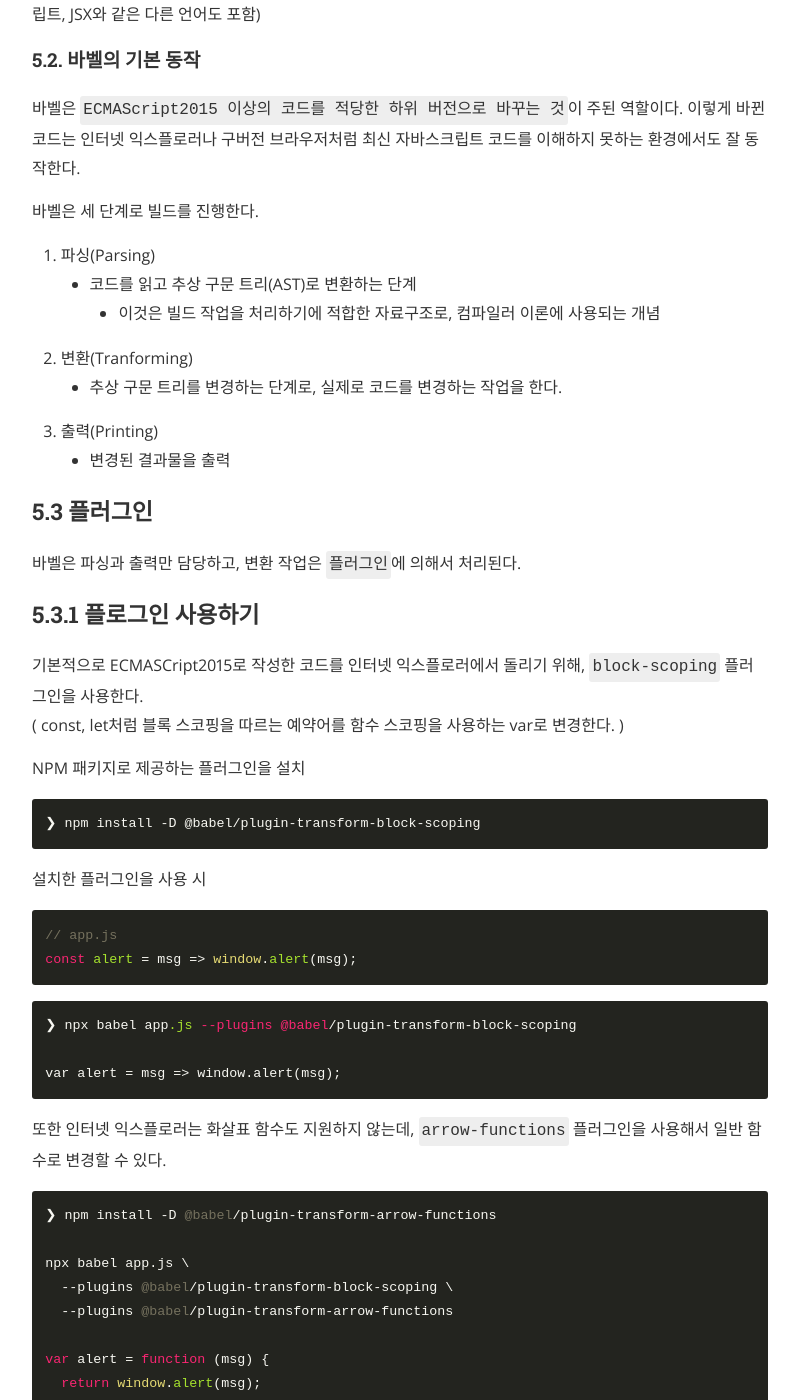
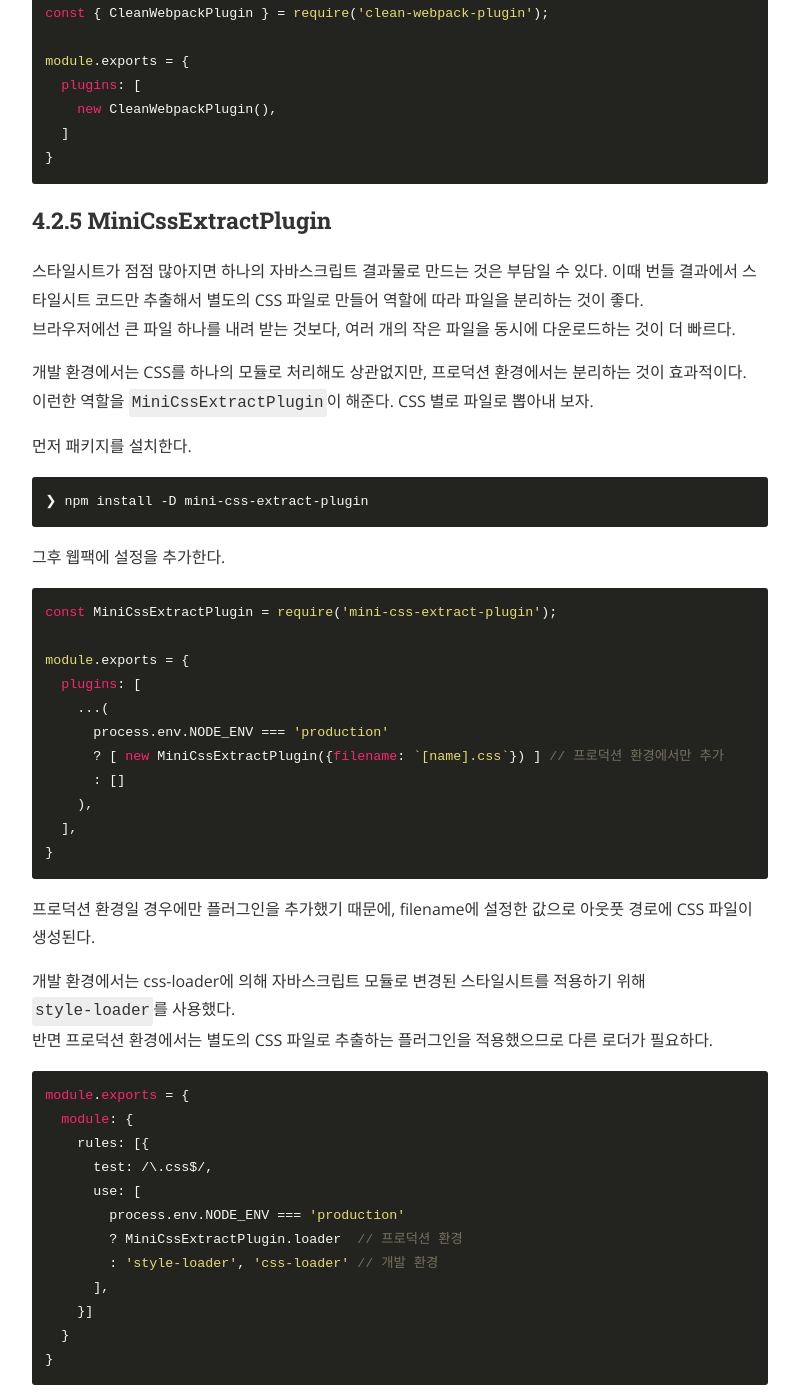
Before and after one commit to gonghojin/gonghojin.github.io, a Jekyll site: the page built from _posts/educations/2020-01-23-front-dev-env.markdown, in a window 1280 px wide and 1400 px high, scrolled down 14992 px. Shown: the whole window, without its empty margins (240-1039 px from the left). Built offline with Jekyll 4.4.1, drawn with Linux system fonts in a browser that asks for light colours; nearby versions of some CDN libraries; comment, search, counter and statistics services are not loaded; some of the changed text lies outside the part shown.

Commit message:
Fix: 발표자료 준비 오타 수정

```diff
--- a/_posts/educations/2020-01-23-front-dev-env.markdown
+++ b/_posts/educations/2020-01-23-front-dev-env.markdown
@@ -474,6 +474,72 @@ module.exports {
 }
 ~~~
 
+### 4.2.4 CleanWebpackPlugin
+CleanWebpackPlugin은  `빌드 이전 결과물`을 제거하는 플러그인이다.
+빌드 결과물은 아웃풋 경로에 모이는데, 과거 파일이 남아 있을 수 있다.
+- 덮여 씌여지는 빌드 내용은 상관없지만, 그렇지 않은 결과물은 불필요하게 남아 있게 된다.
+
+사용을 위해선 먼저 패키지를 설치한다.
+~~~
+❯ npm install -D clean-webpack-plugin
+~~~
+
+그후 웹팩에 설정을 추가한다.
+~~~
+const { CleanWebpackPlugin } = require('clean-webpack-plugin');
+
+module.exports = {
+  plugins: [
+    new CleanWebpackPlugin(),
+  ]
+}
+~~~
+
+### 4.2.5 MiniCssExtractPlugin
+스타일시트가 점점 많아지면 하나의 자바스크립트 결과물로 만드는 것은 부담일 수 있다. 이때 번들 결과에서 스타일시트 코드만 추출해서 별도의 CSS 파일로 만들어 역할에 따라 파일을 분리하는 것이 좋다.
+브라우저에선 큰 파일 하나를 내려 받는 것보다, 여러 개의 작은 파일을 동시에 다운로드하는 것이 더 빠르다.
+
+개발 환경에서는 CSS를 하나의 모듈로 처리해도 상관없지만, 프로덕션 환경에서는 분리하는 것이 효과적이다.
+이런한 역할을 `MiniCssExtractPlugin`이 해준다. CSS 별로 파일로 뽑아내 보자.
+
+먼저 패키지를 설치한다.
+~~~
+❯ npm install -D mini-css-extract-plugin
+~~~
+
+그후 웹팩에 설정을 추가한다.
+~~~
+const MiniCssExtractPlugin = require('mini-css-extract-plugin');
+
+module.exports = {
+  plugins: [
+    ...(
+      process.env.NODE_ENV === 'production'
+      ? [ new MiniCssExtractPlugin({filename: `[name].css`}) ] // 프로덕션 환경에서만 추가
+      : []
+    ),
+  ],
+}
+~~~
+프로덕션 환경일 경우에만 플러그인을 추가했기 때문에, filename에 설정한 값으로 아웃풋 경로에 CSS 파일이 생성된다.
+
+개발 환경에서는 css-loader에 의해 자바스크립트 모듈로 변경된 스타일시트를 적용하기 위해 `style-loader`를 사용했다.
+반면 프로덕션 환경에서는 별도의 CSS 파일로 추출하는 플러그인을 적용했으므로 다른 로더가 필요하다.
+~~~
+module.exports = {
+  module: {
+    rules: [{
+      test: /\.css$/,
+      use: [
+        process.env.NODE_ENV === 'production'
+        ? MiniCssExtractPlugin.loader  // 프로덕션 환경
+        : 'style-loader', 'css-loader' // 개발 환경
+      ],
+    }]
+  }
+}
+~~~
+
 ---
 ### 5. Babel(바벨)
 #### 5.1. 배경
--- a/_posts/educations/2020-02-07-front-dev-env-2.markdown
+++ b/_posts/educations/2020-02-07-front-dev-env-2.markdown
@@ -1,7 +1,7 @@
 ---
 layout: post
 comments: true
-title:  "프론트엔드 개발환경 이해2(김정환님 세미나)"
+title:  "프론트엔드 개발환경 이해2"
 date:   2020-01-22 17:00:00
 author: Gongdel
 categories: Seminar
```
Also changed, not shown: other parts of _posts/educations/2020-01-23-front-dev-env.markdown (+1 -1 lines).
